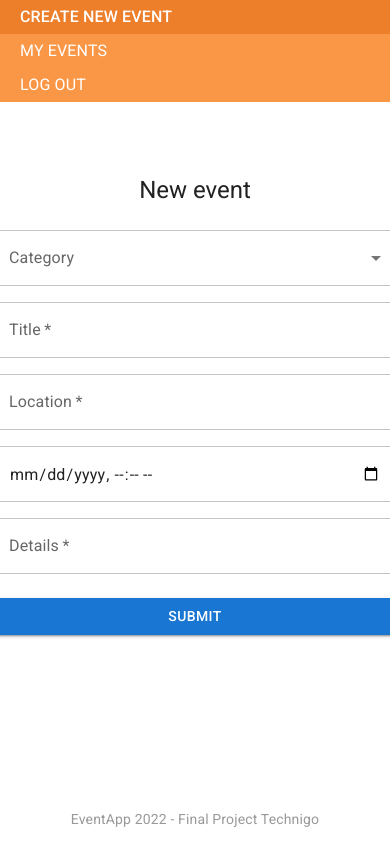
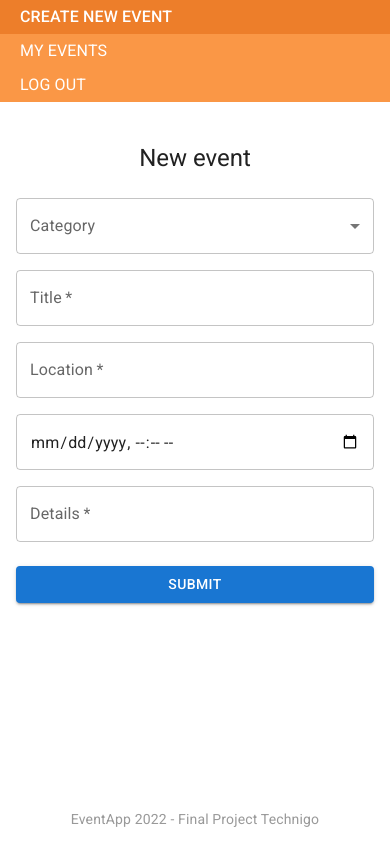
Before and after one commit to mistscale/final-project, a React (Create React App) app in the folder frontend/: page /neweventform in a window 390 px wide. Built offline with nearby package versions, Linux system fonts and the light colour scheme; sample sign-in values are in the browser's storage.

Commit message:
responsive mui form styling

```diff
--- a/frontend/src/pages/NewEventForm.js
+++ b/frontend/src/pages/NewEventForm.js
@@ -4,6 +4,7 @@ import { useNavigate } from 'react-router-dom';
 import { useSelector } from 'react-redux';
 import swal from 'sweetalert';
 import Navbar from 'components/Navbar';
+import styled from 'styled-components';
 
 import Alert from '@mui/material/Alert';
 import Button from '@mui/material/Button';
@@ -83,7 +84,7 @@ const NewEventForm = () => {
 					<CssBaseline />
 					<Box
 						sx={{
-							marginTop: 9,
+							marginTop: 5,
 							display: 'flex',
 							flexDirection: 'column',
 							alignItems: 'center',
@@ -98,7 +99,7 @@ const NewEventForm = () => {
 							onSubmit={onFormSubmit}
 							sx={{ mt: 3 }}
 						>
-							<FormControl sx={{ mb: 2, width: 400 }}>
+							<FormControl sx={{ mb: 2, width: 1 }}>
 								<InputLabel id='demo-multiple-name-label'>Category</InputLabel>
 								<Select
 									labelId='category-label'
```
